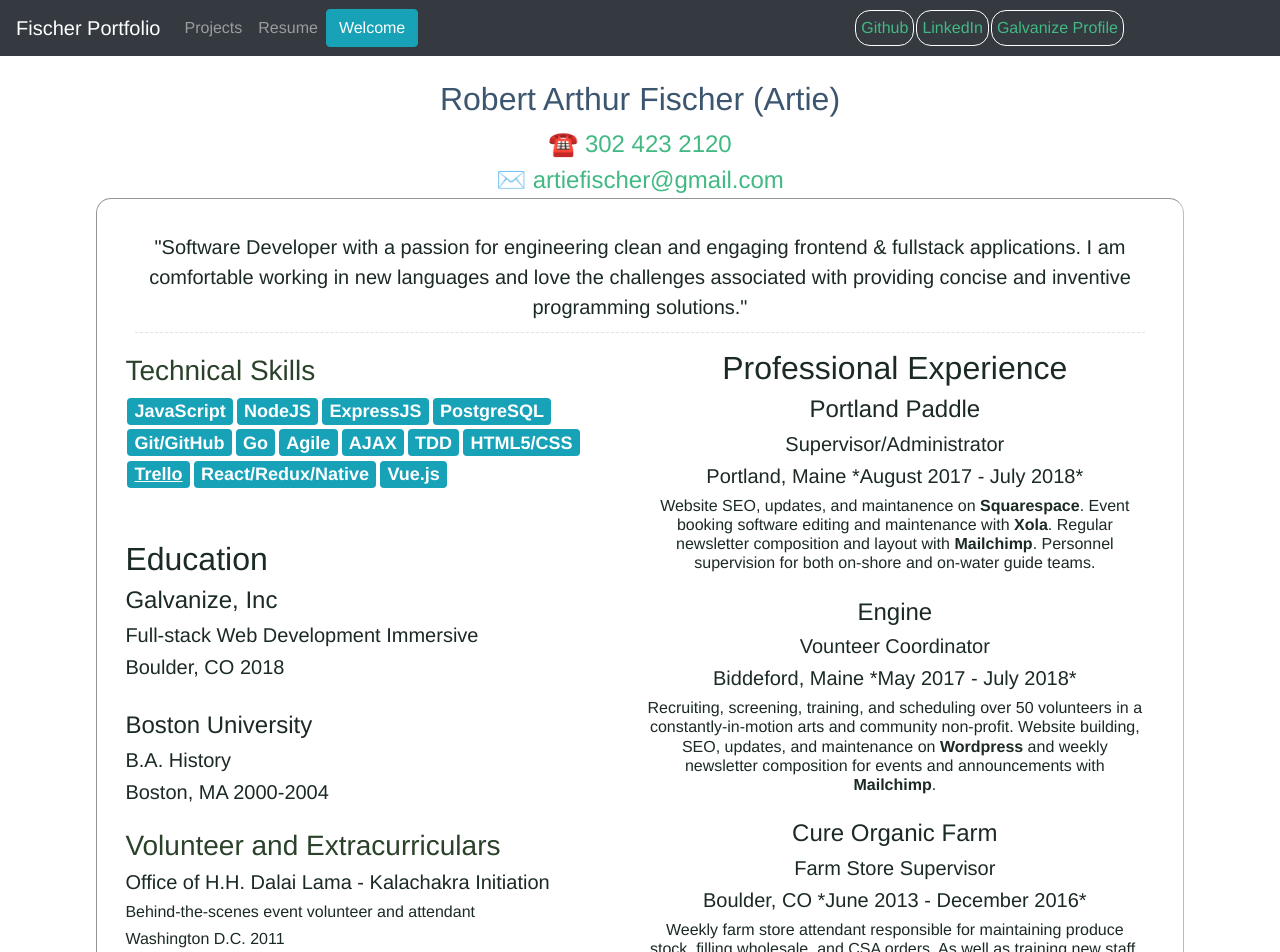
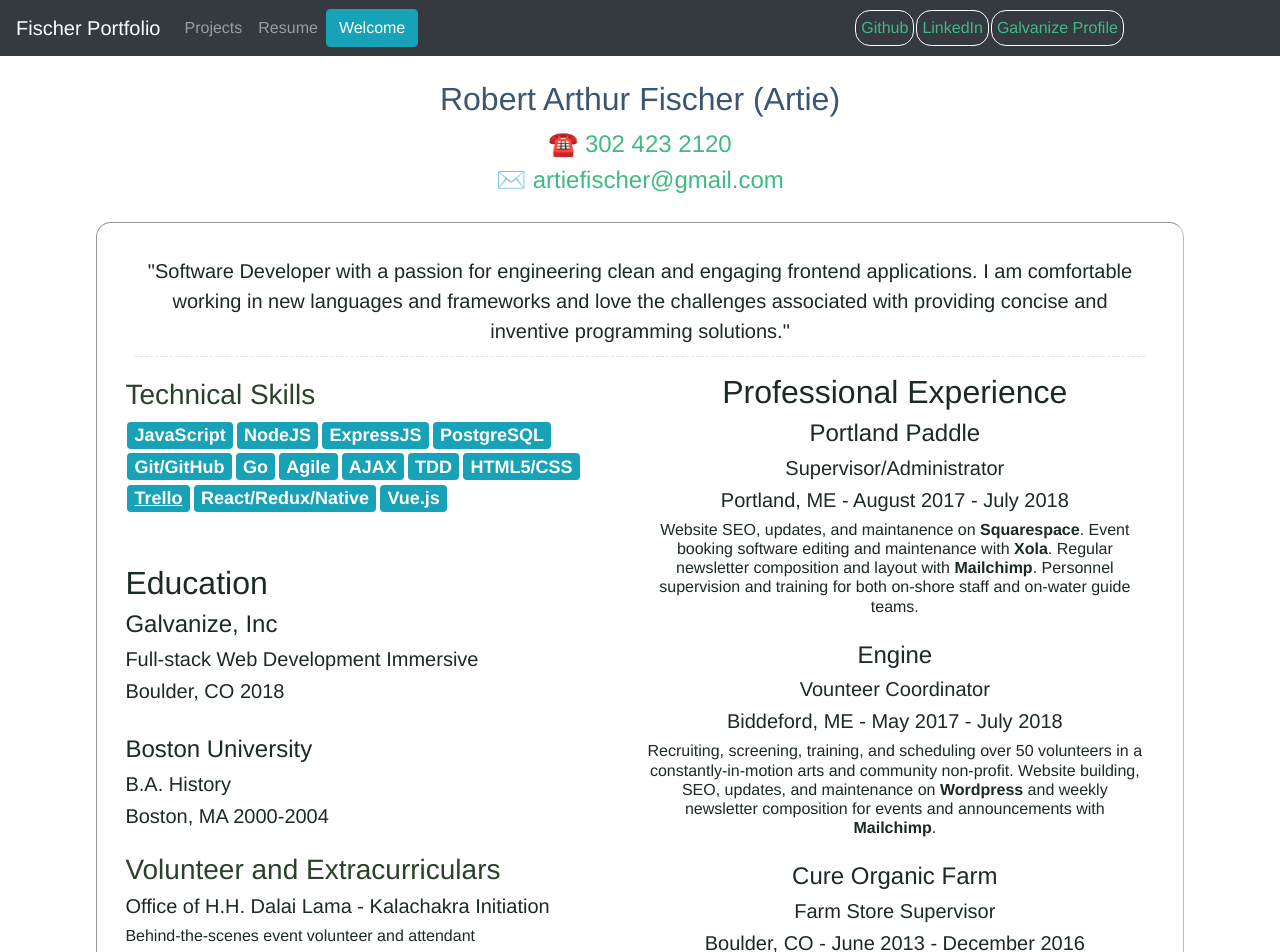
Before and after one commit to rafischer1/portfolio-vue, a Vue app: page /#/resume in a window 1280 px wide. Shown: the top 952 px of the page. Built offline with nearby package versions, Linux system fonts and the light colour scheme.

Commit message:
basic styling and text decoration

```diff
--- a/src/App.vue
+++ b/src/App.vue
@@ -79,6 +79,7 @@
   border: 1px solid #42b983;
   background-color: white;
   transform: rotateZ(-2deg);
+  outline: none;
 }
 .link:active {
   text-decoration: none;
--- a/src/components/Home.vue
+++ b/src/components/Home.vue
@@ -38,17 +38,6 @@
 
 <!-- Add "scoped" attribute to limit CSS to this component only -->
 <style scoped>
-
-ul {
-  list-style-type: none;
-  padding: 0;
-}
-
-li {
-  display: inline-block;
-  margin: 0 10px;
-}
-
 a {
   border: 2px solid #133124;
   color: #133124;
@@ -63,6 +52,11 @@
 a:hover {
   background-color: #563a8a;
   color: white;
+  outline: none;
+}
+
+a:active {
+  outline: none;
 }
 
 .jumbotron {
@@ -75,6 +69,7 @@
 }
 
 .jumbo:hover {
+  outline: none;
   background-color: #f3e8e8;
 }
 
--- a/src/components/Resume.vue
+++ b/src/components/Resume.vue
@@ -5,10 +5,12 @@
     <a href="tel:302-423-2120">☎️ 302 423 2120</a>
     <br />
     <a href="mail to:artiefischer@gmail.com">✉️ artiefischer@gmail.com</a>
+    <br />
+    <br />
     <b-container class="resume">
     <br />
     <p id="personalStatement">
-      "Software Developer with a passion for engineering clean and engaging frontend & fullstack applications. I am comfortable working in new languages and love the challenges associated with providing concise and inventive programming solutions."
+      "Software Developer with a passion for engineering clean and engaging frontend applications. I am comfortable working in new languages and frameworks and love the challenges associated with providing concise and inventive programming solutions."
      </p>
      <b-row>
        <b-col id="skillsBar">
@@ -60,20 +62,20 @@
             <div class="experience">
               <h4>Portland Paddle</h4>
               <h5>Supervisor/Administrator</h5>
-              <h5>Portland, Maine *August 2017 - July 2018*</h5>
-              <h6>Website SEO, updates, and maintanence on <b>Squarespace</b>. Event booking software     editing and maintenance with <b>Xola</b>. Regular newsletter composition and layout with     <b>Mailchimp</b>. Personnel supervision for both on-shore and on-water guide teams.</h6>
+              <h5>Portland, ME - August 2017 - July 2018</h5>
+              <h6>Website SEO, updates, and maintanence on <b>Squarespace</b>. Event booking software     editing and maintenance with <b>Xola</b>. Regular newsletter composition and layout with     <b>Mailchimp</b>. Personnel supervision and training for both on-shore staff and on-water guide teams.</h6>
             </div>
             <div class="experience">
               <h4>Engine</h4>
               <h5>Vounteer Coordinator</h5>
-              <h5>Biddeford, Maine *May 2017 - July 2018*</h5>
+              <h5>Biddeford, ME - May 2017 - July 2018</h5>
 
               <h6>Recruiting, screening, training, and scheduling over 50 volunteers in a     constantly-in-motion arts and community non-profit. Website building, SEO, updates, and     maintenance on <b>Wordpress</b> and weekly newsletter composition for events and announcements     with <b>Mailchimp</b>.</h6>
             </div>
             <div class="experience">
               <h4>Cure Organic Farm</h4>
               <h5>Farm Store Supervisor</h5>
-              <h5>Boulder, CO *June 2013 - December 2016*</h5>
+              <h5>Boulder, CO - June 2013 - December 2016</h5>
 
               <h6>Weekly farm store attendant responsible for maintaining produce stock, filling wholesale, and CSA orders. As well as training new staff, volunteers, and interns and providing tours of the property and various educational experiences for adults and children</h6>
             </div>
@@ -128,6 +130,7 @@
 a:hover {
   color:  #563a8a;
   text-decoration: none;
+  outline: none;
 }
 a:active {
  color:  #7a5923;
@@ -146,7 +149,7 @@
 }
 .badges:hover {
   background-color: #6d539e;
-   transform: rotateZ(-10deg);
+  transform: rotateZ(-10deg);
 
 }
 .badges:active {
@@ -165,6 +168,7 @@
 #trello {
   color: white;
   font-size: 18px;
+  outline: none;
 }
 .education {
  margin-top: 10%;
```
